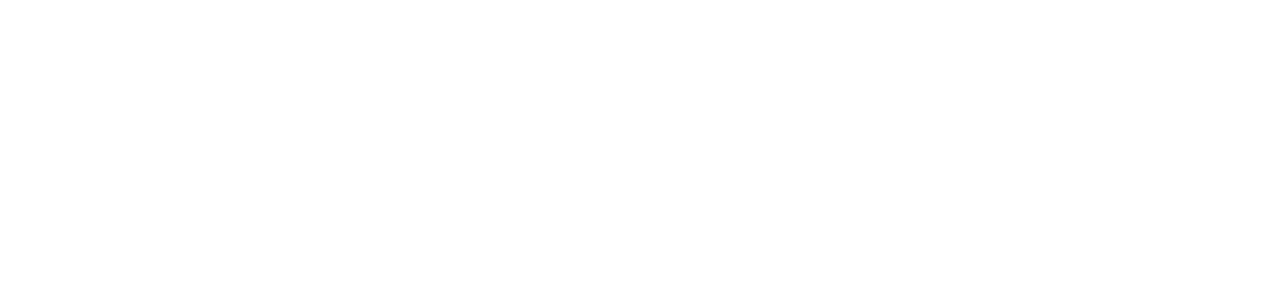
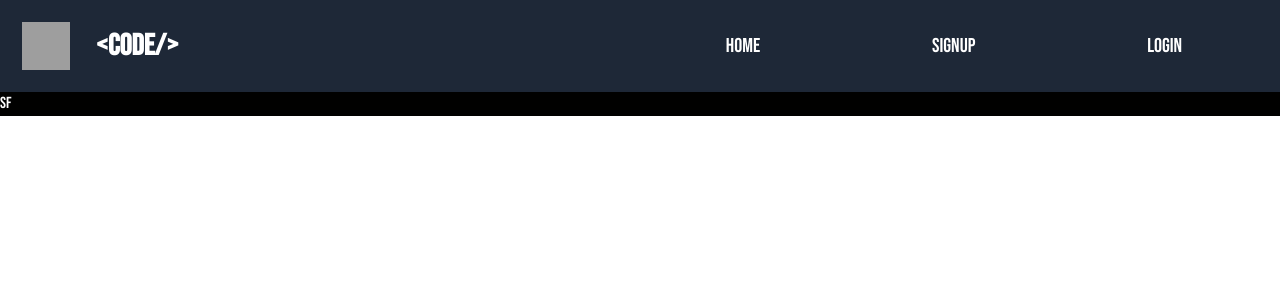
Before and after one commit to harshdivate/Projects, a React (Vite) app in the folder Authentication/react-hook-form/: page /movieDetails/1 in a window 1280 px wide. Before the commit this address had no page. Shown: the top 300 px of the page. Built offline with nearby package versions, Linux system fonts and the light colour scheme; grey boxes are pictures that could not be loaded; a web font is replaced by a local one.

Commit message:
movie-details

```diff
--- a/Authentication/react-hook-form/src/components/ComedyMovies/ComedyMovies.jsx
+++ b/Authentication/react-hook-form/src/components/ComedyMovies/ComedyMovies.jsx
@@ -4,10 +4,11 @@
 import "slick-carousel/slick/slick-theme.css";
 import { settings  } from '../../config/sliderSetting';
 import Slider from "react-slick";
-
+import { Link, useNavigate } from 'react-router-dom';
 function ComedyMovies() {
     const [data,setData] = useState([]);
     const [baseImgUrl,setbaseImgUrl] = useState('https://image.tmdb.org/t/p/w300')
+    const navigate = useNavigate();
 
 
     useEffect(()=>{
@@ -19,6 +20,11 @@
         fetchData();
     },[])
 
+    const handleNavigate = (id) => {
+        console.log(id)
+        // navigate(`/movieDetails/${id}`)
+    }
+
   return (
     <div className='m-10'>
         <div className='text-4xl'>Comedy &gt;</div>
@@ -27,7 +33,9 @@
                 <Slider{...settings}>
 
                 {data.map((m)=>(
-                    <div key={m.id} className='movie-main-div '>
+                    <Link key={m.id} to={`/movieDetails/${m.id}`}>
+                    <div key={m.id}
+                    className='movie-main-div '>
 
                     <div className='  flex justify-center items-center '>
                         <img src={baseImgUrl+m.poster_path} className='rounded-lg hover:rounded-xl' />
@@ -38,6 +46,7 @@
                         <small className='text-xs'>{m.vote_average}</small>
                     </div>
                 </div>
+                </Link>
 
                 ))}
                 </Slider>
--- /dev/null
+++ b/Authentication/react-hook-form/src/components/MovieDetails/MovieDetails.css
@@ -0,0 +1,3 @@
+.container{
+    background-color: #010100;
+}
--- /dev/null
+++ b/Authentication/react-hook-form/src/components/MovieDetails/MovieDetails.jsx
@@ -0,0 +1,13 @@
+import React from 'react'
+import { useParams } from 'react-router-dom'
+
+function MovieDetails() {
+    const {id} = useParams();
+  return (
+    <div className=' container'>
+        <div className=''>sf</div>
+    </div>
+  )
+}
+
+export default MovieDetails
--- a/Authentication/react-hook-form/src/main.jsx
+++ b/Authentication/react-hook-form/src/main.jsx
@@ -8,6 +8,7 @@
 import Protected from './components/ProtectedRoutes/Protected.jsx'
 import RegisterForm from './components/RegisterForm/RegisterForm.jsx'
 import AccountDetails from './components/AccountDetails/AccountDetails.jsx'
+import MovieDetails from './components/MovieDetails/MovieDetails.jsx'
 
 
 
@@ -21,6 +22,7 @@
       <Route path="/login" element={<LoginForm/>}></Route>
       <Route path="/register" element={<RegisterForm/>}></Route>
       <Route path="/accountDetails" element={<AccountDetails/>}></Route>
+      <Route path="movieDetails/:id" element={<MovieDetails/>}></Route>
       </Route>
    </Routes>
    </BrowserRouter>
```
